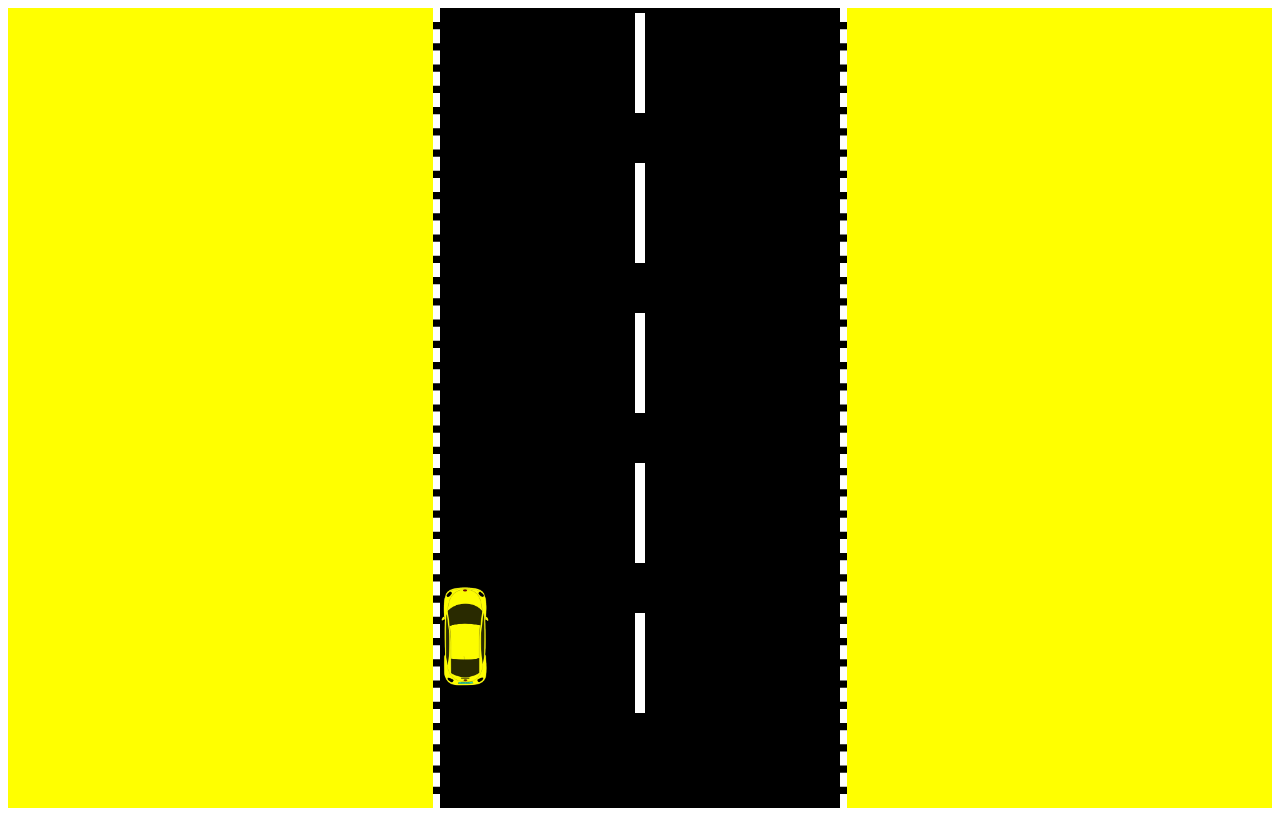
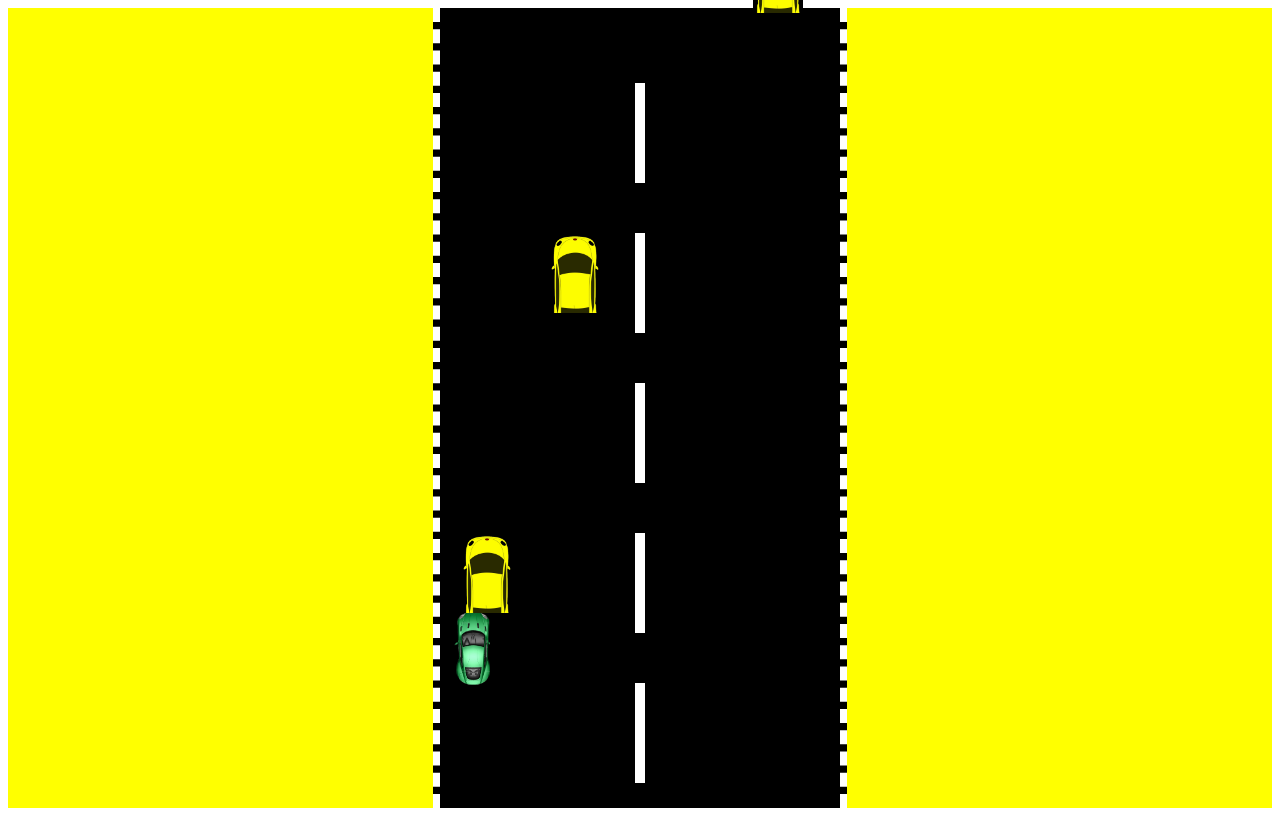
Before and after one commit to hdebesay/guess-game, a plain HTML site: page index.html in a window 1280 px wide. Drawn offline with Linux system fonts and the light colour scheme.

Commit message:
fixed a bug

```diff
--- a/index.html
+++ b/index.html
@@ -21,20 +21,20 @@
         }
         .car{
              width: 50px;
-             height: 104px;
+             height: 80px;
              background-color: black;
              position: absolute;
              bottom: 120px;
-             background-image: url(img/car1.png);
+             background-image: url(img/green.png);
              background-size: cover;
         }
-        .vehicles{
+        .vehicle{
              width:  50px;
-             height: 104px;
+             height: 80px;
              background-color: black;
              position: absolute;
              bottom: 120px;
-             background-image: url(img/car2.png);
+             background-image: url(img/yellow.png);
              background-size: cover;
         }
         .line{
@@ -53,6 +53,7 @@
     </div>
 
     <script>
+
         const roadarea = document.querySelector('.road');
 
         let player = {step : 5};
@@ -70,12 +71,12 @@
             keys[ev.key] = false;
         }
 
+
         function movelines()
         {
             let roadlines = document.querySelectorAll('.line');
             roadlines.forEach(function(item)
             {
-
                 if(item.y >= 700)
                 {
                     item.y = item.y - 750;
@@ -86,8 +87,11 @@
             })
         }
 
-        function movevehicles()
+
+
+        function movevehicles(playercar)
         {
+
             let vehicles = document.querySelectorAll('.vehicle');
             playercarboun = playercar.getBoundingClientRect();
 
@@ -109,7 +113,8 @@
                     item.y = -300;
                     item.style.left = Math.floor(Math.random() * 350) + 'px';
                 }
-                item.y;
+                item.y = item.y + player.step;
+                item.style.top = item.y + 'px';
 
             })
 
@@ -124,7 +129,7 @@
             {
 
                 movelines();
-                movevehicles();
+                movevehicles(playercar);
 
                 if(keys.ArrowUp && player.y > (road.top + 80))
                 {
@@ -166,8 +171,8 @@
             player.x = playercar.offsetLeft;
             player.y = playercar.offsetTop;
 
-            for(x = 0; x < 5; x++){
-
+            for(x = 0; x < 5; x++)
+            {
                 let roadlines = document.createElement('div');
                 roadlines.setAttribute('class', 'line');
                 roadlines.y = x * 150;
@@ -175,8 +180,9 @@
                 roadarea.appendChild(roadlines);
             }
 
-              {
-                for(x = 0; x < 4; x++){
+
+            for(x = 0; x < 4; x++)
+                {
 
                     let vehicles = document.createElement('div');
                     vehicles.setAttribute('class', 'vehicle');
@@ -185,10 +191,7 @@
                     vehicles.style.left = Math.floor(Math.random() * 350) + 'px';
                     roadarea.appendChild(vehicles);
 
-
                 }
-            }
-
 
         }
 
```
Also changed, not shown: img/green.png (renamed from img/car2.png), img/yellow.png (renamed from img/car1.png).
